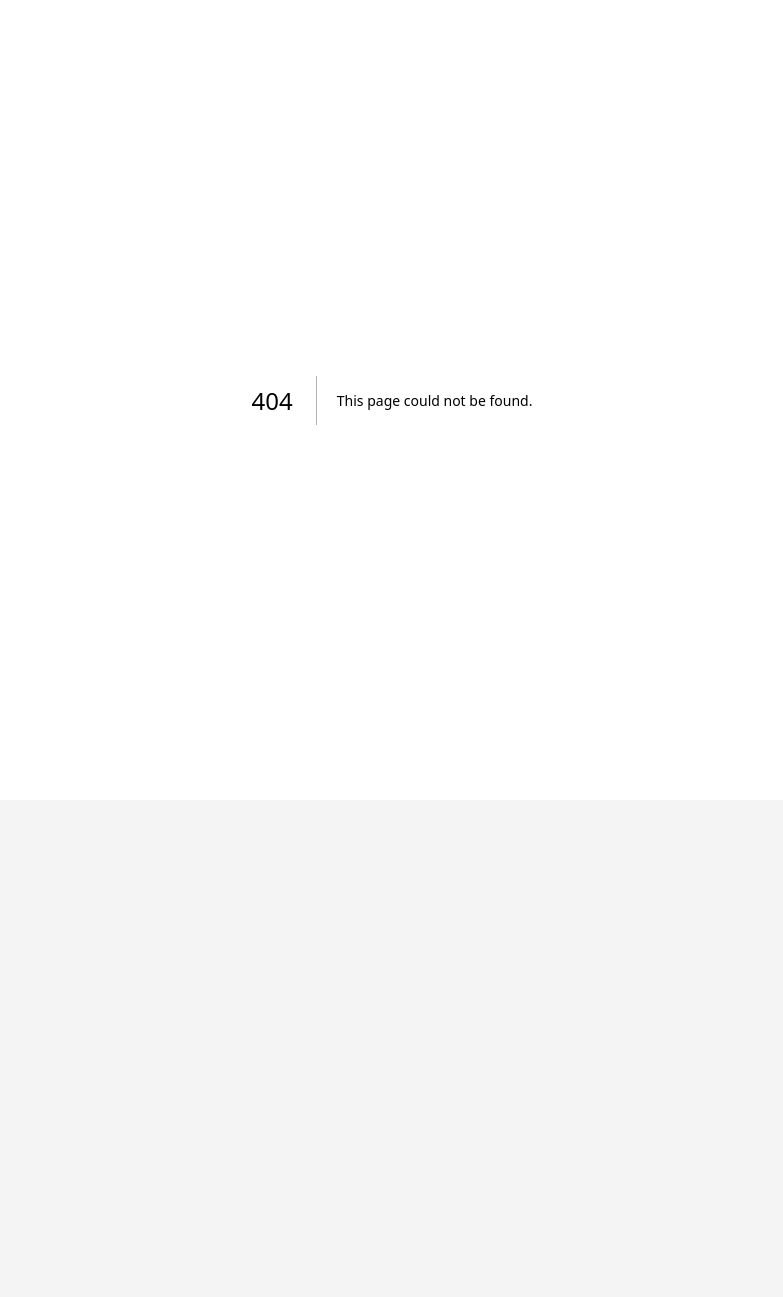
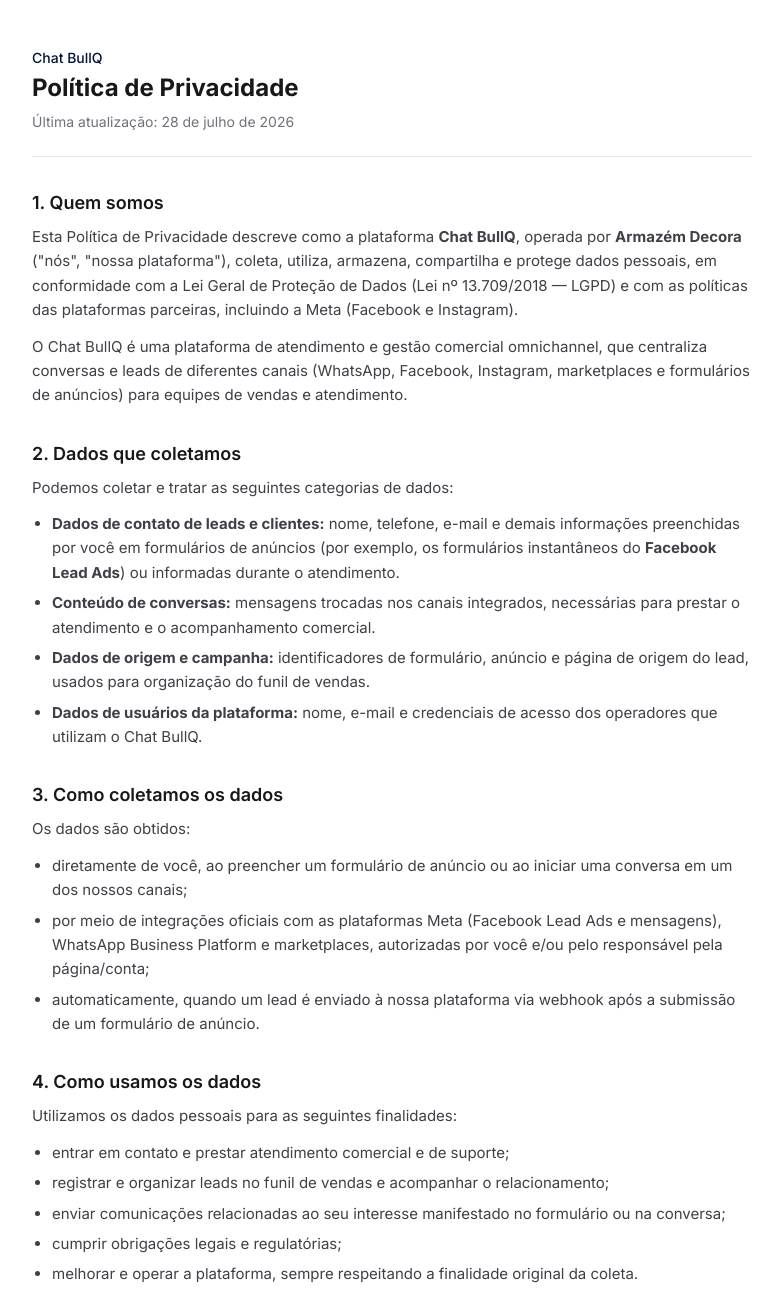
Before and after one commit to portalvendas/chat-bullq-web, a Next.js app: page /privacidade in a window 1280 px wide. Before the commit this address had no page. Shown: the top 1297 px of the page, without its empty margins (248-1031 px from the left). Before the commit the page ends 800 px from the top, so only its background shows below. Built offline with nearby package versions, Linux system fonts and the light colour scheme.

Commit message:
add: página pública de política de privacidade (/privacidade)

```diff
--- /dev/null
+++ b/src/app/privacidade/page.tsx
@@ -0,0 +1,234 @@
+import type { Metadata } from 'next';
+
+export const metadata: Metadata = {
+  title: 'Política de Privacidade — Chat BullQ',
+  description:
+    'Política de Privacidade da plataforma Chat BullQ (Armazém Decora): como coletamos, usamos, compartilhamos e protegemos dados pessoais, incluindo leads recebidos via Facebook Lead Ads.',
+  robots: { index: true, follow: true },
+};
+
+const UPDATED_AT = '28 de julho de 2026';
+
+function Section({
+  title,
+  children,
+}: {
+  title: string;
+  children: React.ReactNode;
+}) {
+  return (
+    <section className="mt-8">
+      <h2 className="text-lg font-semibold text-zinc-900 dark:text-zinc-100">
+        {title}
+      </h2>
+      <div className="mt-2 space-y-3 text-[15px] leading-relaxed text-zinc-700 dark:text-zinc-300">
+        {children}
+      </div>
+    </section>
+  );
+}
+
+export default function PrivacidadePage() {
+  return (
+    <main className="mx-auto min-h-screen max-w-3xl bg-white px-6 py-12 dark:bg-zinc-900">
+      <header className="border-b border-zinc-200 pb-6 dark:border-zinc-800">
+        <p className="text-sm font-medium text-primary">Chat BullQ</p>
+        <h1 className="mt-1 text-2xl font-bold text-zinc-900 dark:text-zinc-100">
+          Política de Privacidade
+        </h1>
+        <p className="mt-2 text-sm text-zinc-500 dark:text-zinc-400">
+          Última atualização: {UPDATED_AT}
+        </p>
+      </header>
+
+      <div className="mt-2">
+        <Section title="1. Quem somos">
+          <p>
+            Esta Política de Privacidade descreve como a plataforma{' '}
+            <strong>Chat BullQ</strong>, operada por <strong>Armazém Decora</strong>{' '}
+            (&quot;nós&quot;, &quot;nossa plataforma&quot;), coleta, utiliza,
+            armazena, compartilha e protege dados pessoais, em conformidade com a
+            Lei Geral de Proteção de Dados (Lei nº 13.709/2018 — LGPD) e com as
+            políticas das plataformas parceiras, incluindo a Meta (Facebook e
+            Instagram).
+          </p>
+          <p>
+            O Chat BullQ é uma plataforma de atendimento e gestão comercial
+            omnichannel, que centraliza conversas e leads de diferentes canais
+            (WhatsApp, Facebook, Instagram, marketplaces e formulários de
+            anúncios) para equipes de vendas e atendimento.
+          </p>
+        </Section>
+
+        <Section title="2. Dados que coletamos">
+          <p>Podemos coletar e tratar as seguintes categorias de dados:</p>
+          <ul className="list-disc space-y-1.5 pl-5">
+            <li>
+              <strong>Dados de contato de leads e clientes:</strong> nome,
+              telefone, e-mail e demais informações preenchidas por você em
+              formulários de anúncios (por exemplo, os formulários instantâneos do{' '}
+              <strong>Facebook Lead Ads</strong>) ou informadas durante o
+              atendimento.
+            </li>
+            <li>
+              <strong>Conteúdo de conversas:</strong> mensagens trocadas nos
+              canais integrados, necessárias para prestar o atendimento e o
+              acompanhamento comercial.
+            </li>
+            <li>
+              <strong>Dados de origem e campanha:</strong> identificadores de
+              formulário, anúncio e página de origem do lead, usados para
+              organização do funil de vendas.
+            </li>
+            <li>
+              <strong>Dados de usuários da plataforma:</strong> nome, e-mail e
+              credenciais de acesso dos operadores que utilizam o Chat BullQ.
+            </li>
+          </ul>
+        </Section>
+
+        <Section title="3. Como coletamos os dados">
+          <p>Os dados são obtidos:</p>
+          <ul className="list-disc space-y-1.5 pl-5">
+            <li>
+              diretamente de você, ao preencher um formulário de anúncio ou ao
+              iniciar uma conversa em um dos nossos canais;
+            </li>
+            <li>
+              por meio de integrações oficiais com as plataformas Meta (Facebook
+              Lead Ads e mensagens), WhatsApp Business Platform e marketplaces,
+              autorizadas por você e/ou pelo responsável pela página/conta;
+            </li>
+            <li>
+              automaticamente, quando um lead é enviado à nossa plataforma via
+              webhook após a submissão de um formulário de anúncio.
+            </li>
+          </ul>
+        </Section>
+
+        <Section title="4. Como usamos os dados">
+          <p>Utilizamos os dados pessoais para as seguintes finalidades:</p>
+          <ul className="list-disc space-y-1.5 pl-5">
+            <li>entrar em contato e prestar atendimento comercial e de suporte;</li>
+            <li>
+              registrar e organizar leads no funil de vendas e acompanhar o
+              relacionamento;
+            </li>
+            <li>
+              enviar comunicações relacionadas ao seu interesse manifestado no
+              formulário ou na conversa;
+            </li>
+            <li>cumprir obrigações legais e regulatórias;</li>
+            <li>
+              melhorar e operar a plataforma, sempre respeitando a finalidade
+              original da coleta.
+            </li>
+          </ul>
+          <p>
+            O tratamento se baseia, conforme o caso, no consentimento do titular,
+            na execução de procedimentos preliminares a contrato, no legítimo
+            interesse para atendimento e no cumprimento de obrigação legal.
+          </p>
+        </Section>
+
+        <Section title="5. Compartilhamento de dados">
+          <p>
+            Não vendemos dados pessoais. Podemos compartilhá-los apenas quando
+            necessário:
+          </p>
+          <ul className="list-disc space-y-1.5 pl-5">
+            <li>
+              com prestadores de serviço e provedores de infraestrutura que
+              operam a plataforma em nosso nome (por exemplo, hospedagem e banco
+              de dados), sob obrigações de confidencialidade;
+            </li>
+            <li>
+              com as plataformas parceiras (Meta/WhatsApp) estritamente para
+              viabilizar as integrações autorizadas;
+            </li>
+            <li>
+              quando exigido por lei, ordem judicial ou autoridade competente.
+            </li>
+          </ul>
+        </Section>
+
+        <Section title="6. Armazenamento e segurança">
+          <p>
+            Os dados são armazenados em ambiente controlado e protegidos por
+            medidas técnicas e organizacionais razoáveis contra acesso não
+            autorizado, perda ou alteração indevida. O acesso é restrito a
+            usuários autorizados e necessário para as finalidades descritas.
+          </p>
+        </Section>
+
+        <Section title="7. Retenção">
+          <p>
+            Mantemos os dados pessoais apenas pelo tempo necessário para cumprir
+            as finalidades desta Política ou obrigações legais. Após esse período,
+            os dados são eliminados ou anonimizados.
+          </p>
+        </Section>
+
+        <Section title="8. Seus direitos (LGPD)">
+          <p>
+            Você, como titular, pode a qualquer momento solicitar: confirmação da
+            existência de tratamento; acesso aos seus dados; correção de dados
+            incompletos ou desatualizados; anonimização, bloqueio ou eliminação de
+            dados desnecessários; portabilidade; informação sobre
+            compartilhamentos; e revogação do consentimento.
+          </p>
+        </Section>
+
+        <Section title="9. Exclusão de dados">
+          <p>
+            Para solicitar a <strong>exclusão dos seus dados pessoais</strong> —
+            incluindo dados recebidos por meio do Facebook Lead Ads — envie um
+            e-mail para <strong>ba2vendasml@gmail.com</strong> com o assunto
+            &quot;Exclusão de dados&quot;, informando o nome e o telefone/e-mail
+            usados no cadastro. Processaremos a solicitação em prazo razoável,
+            conforme a legislação aplicável.
+          </p>
+        </Section>
+
+        <Section title="10. Integração com a Meta (Facebook e Instagram)">
+          <p>
+            Nossa plataforma utiliza APIs oficiais da Meta para receber leads de
+            formulários de anúncios (Facebook Lead Ads) e para gerenciar
+            mensagens. O uso desses dados segue esta Política e as{' '}
+            <a
+              href="https://developers.facebook.com/terms/"
+              className="text-primary underline"
+              rel="noopener noreferrer"
+              target="_blank"
+            >
+              Políticas da Plataforma da Meta
+            </a>
+            . Os dados obtidos por essas integrações são usados exclusivamente
+            para as finalidades de atendimento e relacionamento aqui descritas.
+          </p>
+        </Section>
+
+        <Section title="11. Alterações desta Política">
+          <p>
+            Esta Política pode ser atualizada periodicamente. A data da última
+            atualização é indicada no topo desta página. Recomendamos a revisão
+            regular deste documento.
+          </p>
+        </Section>
+
+        <Section title="12. Contato">
+          <p>
+            Em caso de dúvidas sobre esta Política ou sobre o tratamento dos seus
+            dados, entre em contato pelo e-mail{' '}
+            <strong>ba2vendasml@gmail.com</strong>.
+          </p>
+        </Section>
+      </div>
+
+      <footer className="mt-12 border-t border-zinc-200 pt-6 text-sm text-zinc-400 dark:border-zinc-800">
+        © {new Date().getFullYear()} Armazém Decora — Chat BullQ. Todos os
+        direitos reservados.
+      </footer>
+    </main>
+  );
+}
```
